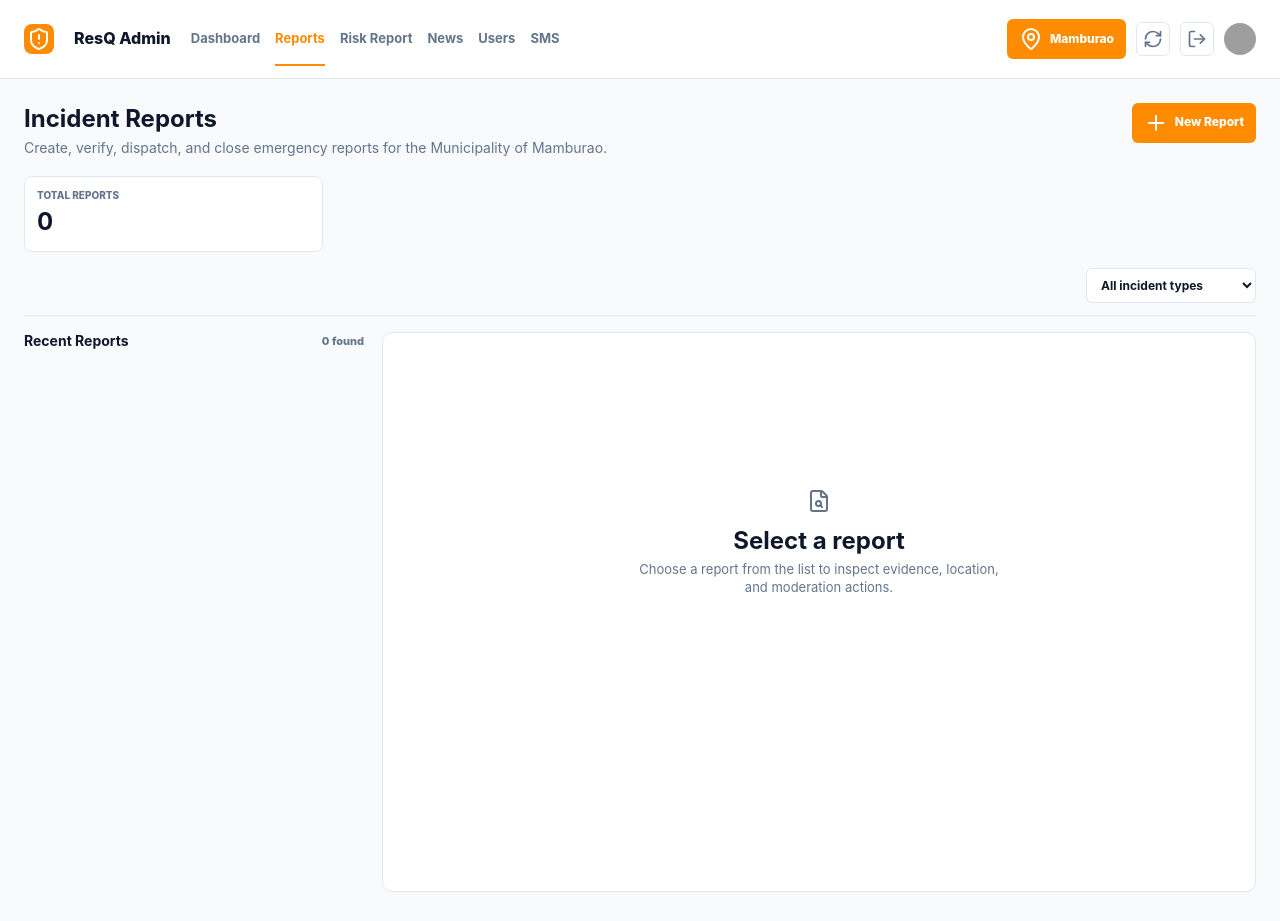
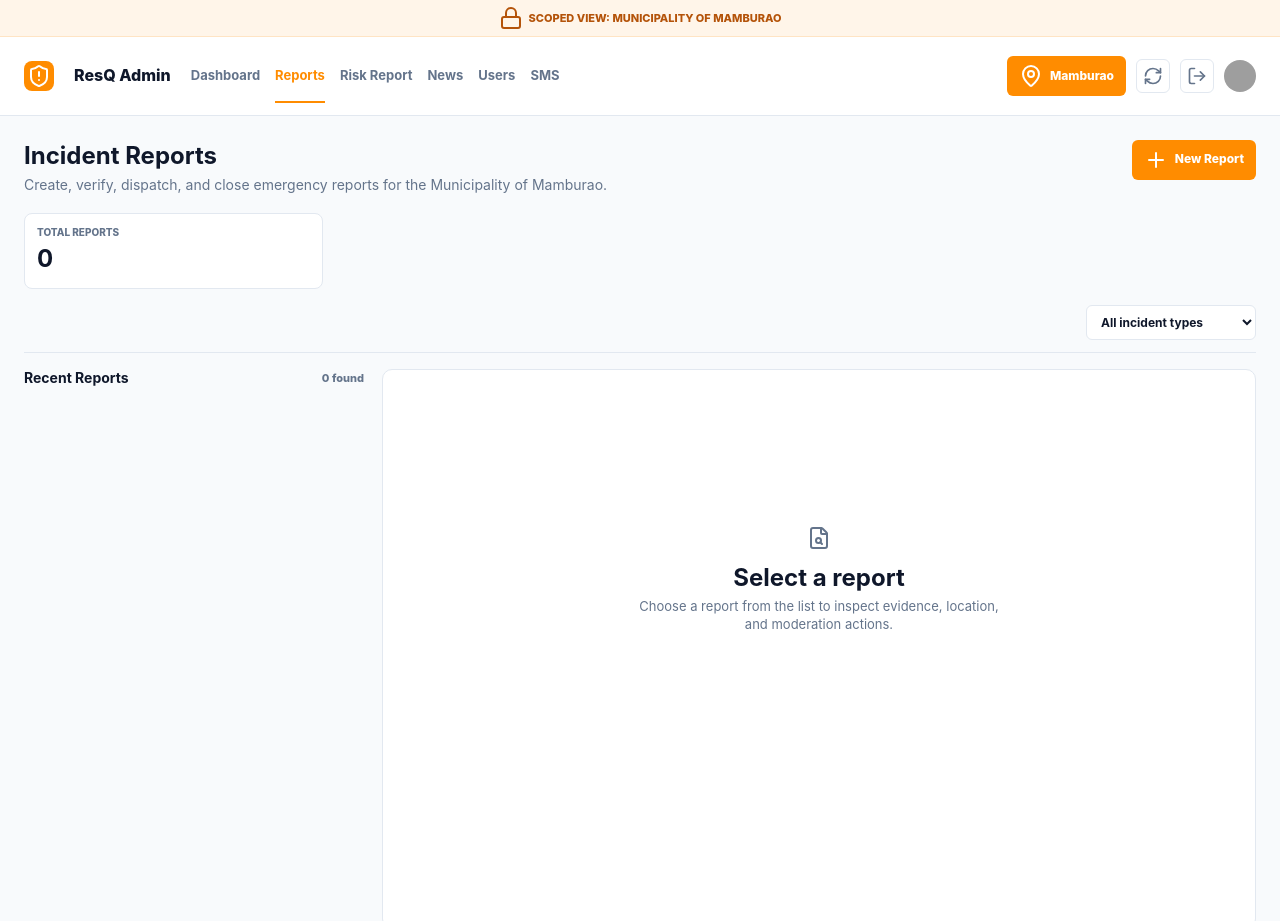
Before and after one commit to joshuaapostol24/resq-web, a website: page REPORTS/reports.html in a window 1280 px wide. Shown: the top 921 px of the page. Drawn offline with nearby package versions, Linux system fonts and the light colour scheme; no server answers; sample sign-in values are in the browser's storage; grey boxes are pictures that could not be loaded.

Commit message:
fox reports html

```diff
--- a/REPORTS/reports.html
+++ b/REPORTS/reports.html
@@ -13,6 +13,10 @@
 
 </head>
 <body>
+    <div class="scoped-banner">
+        <i data-lucide="lock" size="10"></i>
+        SCOPED VIEW: MUNICIPALITY OF MAMBURAO
+    </div>
 
     <header class="top-nav">
         <div class="nav-left">
```
